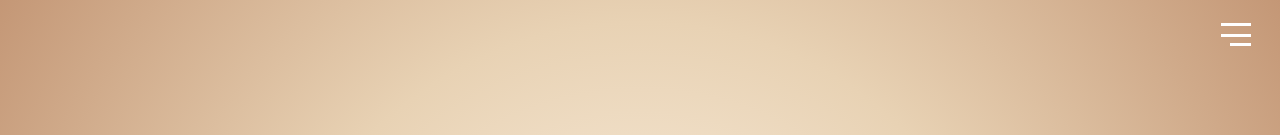
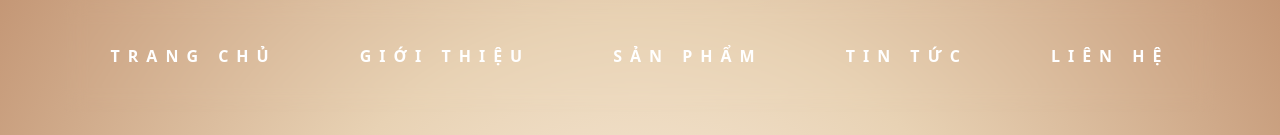
Before and after one commit to dungnguyen-vizion/thegio.vn, a website built with Vite: page index.html in a window 1280 px wide. Shown: the top 135 px of the page. Built offline with nearby package versions, Linux system fonts and the light colour scheme.

Commit message:
style: update navigation styles for responsiveness
- Added media queries to hide the navigation button on larger screens (min-width: 1200px).
- Adjusted styles for the navigation items to display in a row and enhance layout on larger screens.

```diff
--- a/src/styles/navigation.css
+++ b/src/styles/navigation.css
@@ -10,6 +10,10 @@
   position: fixed;
   right: 10px;
   top: 10px;
+
+  @media (min-width: 1200px) {
+    display: none;
+  }
 }
 .nav-button:focus {
   outline: none;
@@ -33,6 +37,14 @@
   z-index: 1;
   transform: translateX(100%);
   transition: transform 0.5s ease;
+  @media (min-width: 1200px) {
+    flex-direction: row;
+    transform: translateX(0%);
+    height: 100%;
+    position: relative;
+    background-color: transparent;
+    justify-content: space-around;
+  }
 }
 
 .navigate-items.open {
```
